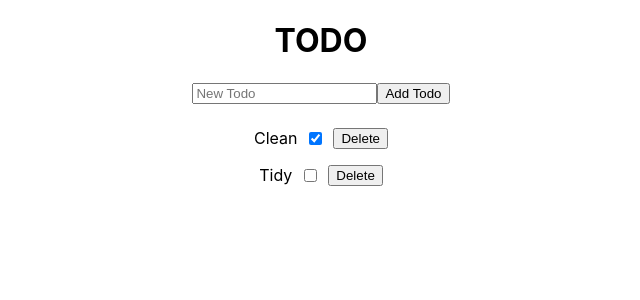
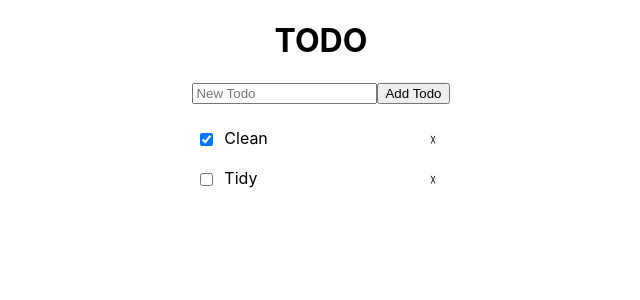
Before and after one commit to antoineGH/redux_expenses_tracker, a React (Create React App) app: page / in a window 1280 px wide. Shown: the top 300 px of the page, without its empty margins (319-959 px from the left). Built offline with nearby package versions, Linux system fonts and the light colour scheme.

Commit message:
update design todo

```diff
--- a/src/components/todo/Todo.css
+++ b/src/components/todo/Todo.css
@@ -1,6 +1,33 @@
 .container-todo {
+	display: grid;
+	grid-template: repeat(12, 1fr) / repeat(12, 1fr);
+	padding: 0.5rem 0rem;
+}
+
+.container-todo span {
+	grid-area: 1 / 2 / span 12 / span 10;
 	display: flex;
-	margin: 0.5rem auto;
-	align-items: center;
-	gap: 0.5rem;
+	padding: 0rem 0.5rem;
 }
+
+.container-todo input {
+	grid-area: 1 / 1 / span 12 / span 1;
+	display: flex;
+	justify-self: center;
+	align-self: center;
+}
+
+.btn-delete {
+	grid-area: 1 / 12 / span 12 / span 1;
+	display: flex;
+	justify-self: center;
+	background-color: rgba(0, 0, 0, 0);
+	border: none;
+	font-size: 0.4rem;
+	font-weight: bold;
+	padding: 0.5rem 0.7rem;
+}
+
+.btn-delete:hover {
+	background-color: red;
+}
--- a/src/components/todo/Todo.js
+++ b/src/components/todo/Todo.js
@@ -7,7 +7,7 @@ export default function Todo(props) {
 		<div className='container-todo'>
 			<span>{todo.description}</span>
 			<input type='checkbox' defaultChecked={todo.completed} />
-			<button>Delete</button>
+			<button className='btn-delete'>&#9587;</button>
 		</div>
 	)
 }
--- a/src/components/todoForm/TodoForm.js
+++ b/src/components/todoForm/TodoForm.js
@@ -9,10 +9,9 @@ export default function TodoForm(props) {
 	const todos = useSelector(selectTodos)
 
 	const handleAddTodo = () => {
-		if (todos.some((todo) => todo.description === addTodoValue)) {
-			console.log('already existing')
-			return
-		}
+		if (!addTodoValue) return
+		if (todos.some((todo) => todo.description === addTodoValue)) return
+
 		dispatch(addTodo(addTodoValue))
 		setAddTodoValue('')
 	}
--- a/src/components/todoList/TodoList.css
+++ b/src/components/todoList/TodoList.css
@@ -1,7 +1,7 @@
 .container-todolist {
-	max-width: 800px;
+	max-width: 250px;
+	margin: auto;
+	margin-top: 1rem;
 	display: flex;
-	margin: 1rem auto;
-	justify-content: center;
 	flex-direction: column;
 }
```
